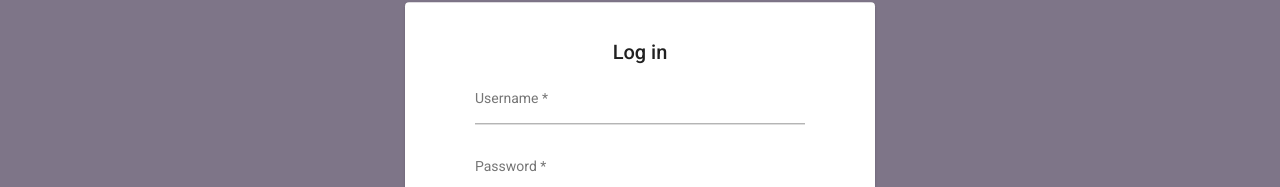
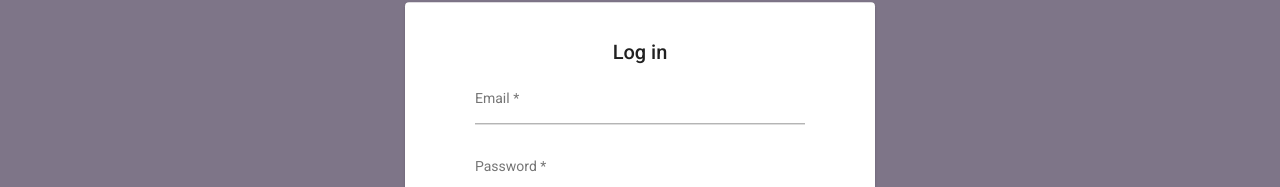
Before and after one commit to SonyNegroni/testApp, an Angular app: page /login in a window 1280 px wide. Shown: the part 233-420 px from the top of the page. Built offline with nearby package versions, Linux system fonts and the light colour scheme.

Commit message:
DELL: login with username

```diff
--- a/src/app/authentication/log-in/log-in.component.html
+++ b/src/app/authentication/log-in/log-in.component.html
@@ -8,7 +8,7 @@
       <form class="example-form">
         <mat-card-content>
           <mat-form-field class="example-full-width">
-            <input matInput placeholder="Username" type="email || user" ng-model="email || user" required>
+            <input matInput placeholder="Email" type="email" ng-model="email" required>
           </mat-form-field>
 
           <mat-form-field class="example-full-width">
```
